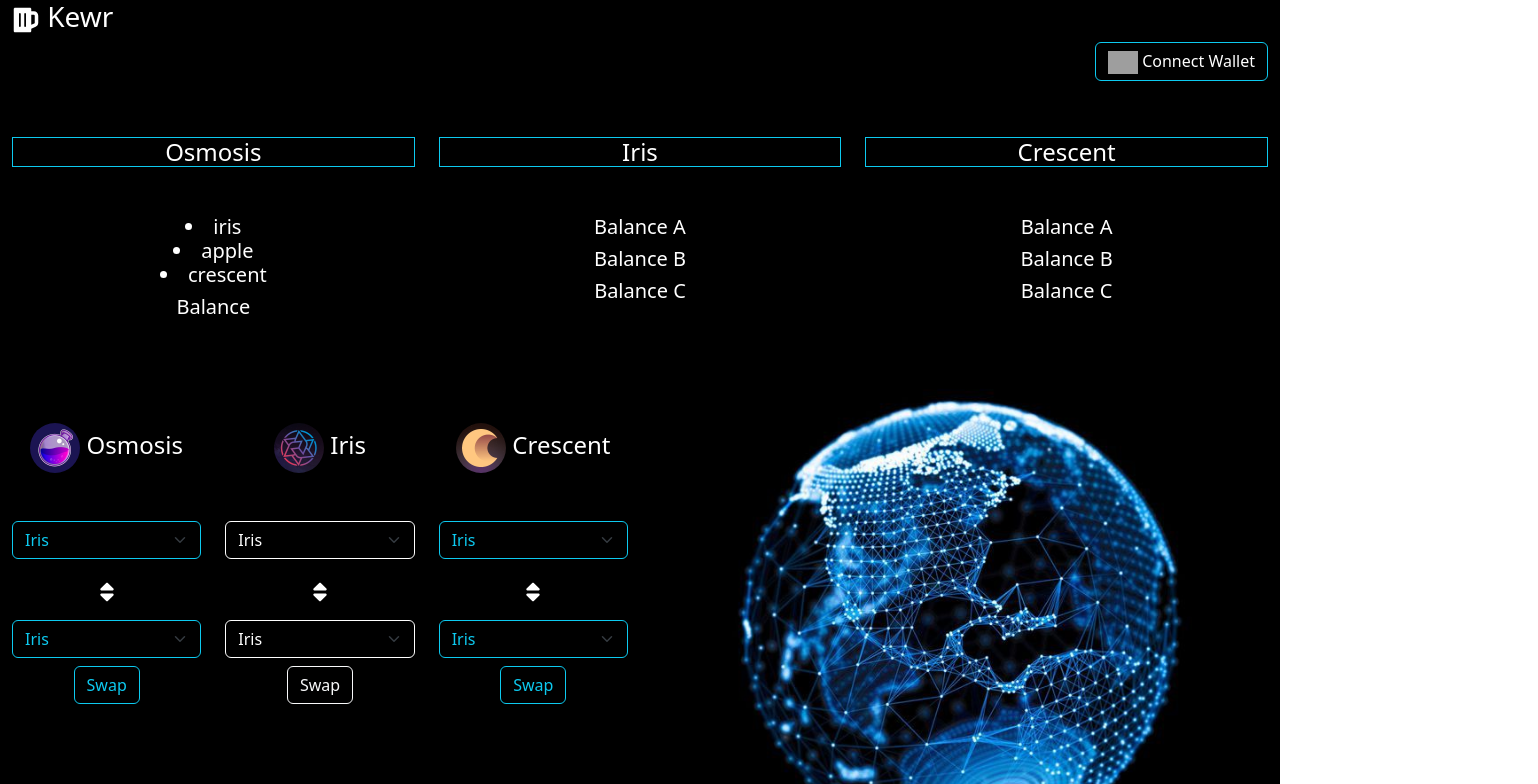
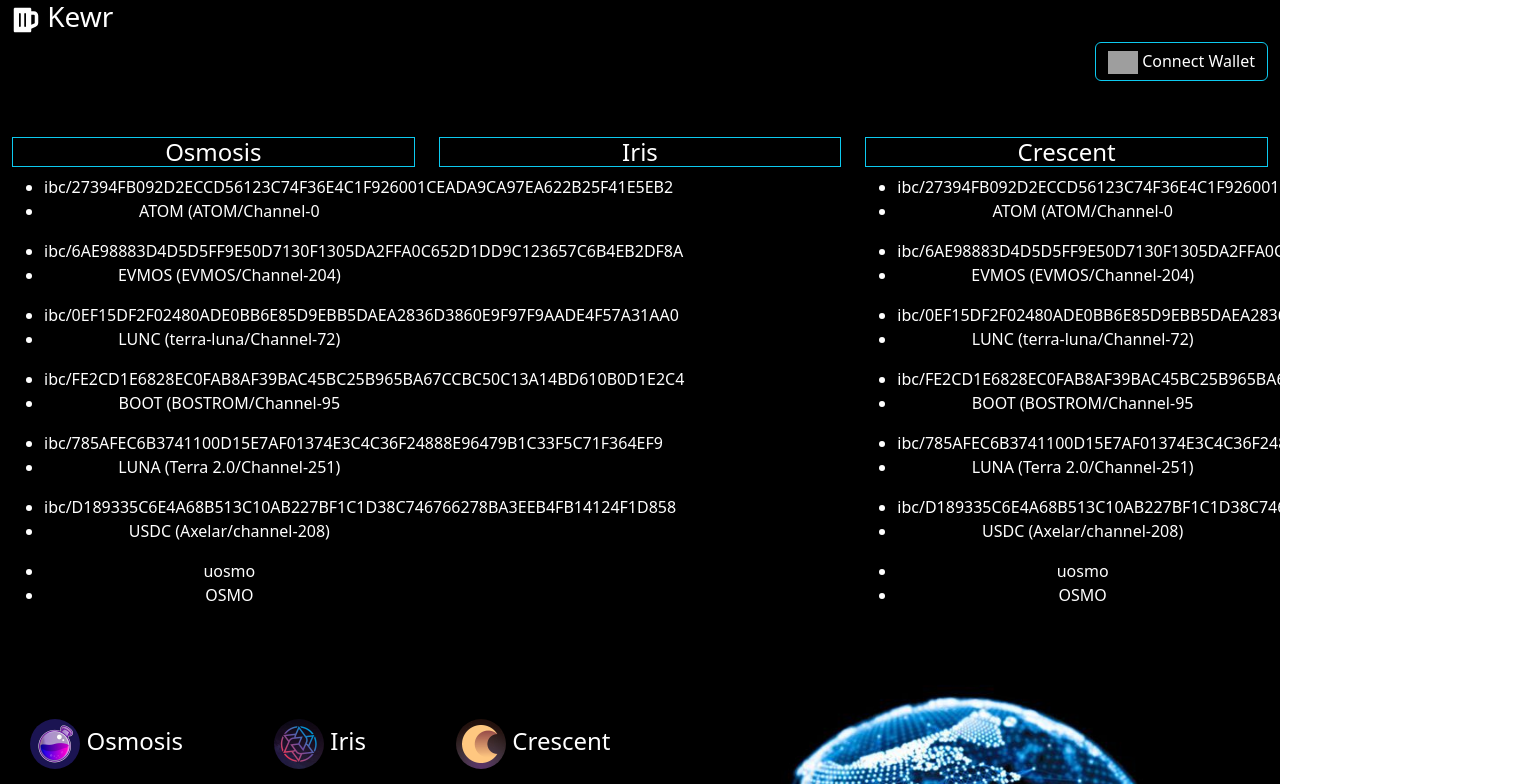
Before and after one commit to kewr-org/kewr-dashboard, a React (Create React App) app in the folder client/: page / in a window 1280 px wide. Shown: the top 784 px of the page, 1538 px wide, since content can reach past the window. Built offline with nearby package versions, Linux system fonts and the light colour scheme; no server answers; grey boxes are pictures that could not be loaded.

Commit message:
fix JSON

```diff
--- a/client/src/App.js
+++ b/client/src/App.js
@@ -14,9 +14,37 @@
 function App() {
 const [categories, setCategories] = useState();
 const [address, setAddress] = useState('');
-const ibcLists = ["iris", "apple", "crescent"];
+const ibcListsOsmosis = [
+  {
+    "denom": "ibc/27394FB092D2ECCD56123C74F36E4C1F926001CEADA9CA97EA622B25F41E5EB2",
+    "alias": "ATOM (ATOM/Channel-0"
+    },
+    {
+    "denom": "ibc/6AE98883D4D5D5FF9E50D7130F1305DA2FFA0C652D1DD9C123657C6B4EB2DF8A",
+    "alias": "EVMOS (EVMOS/Channel-204)"
+    },
+    {
+    "denom": "ibc/0EF15DF2F02480ADE0BB6E85D9EBB5DAEA2836D3860E9F97F9AADE4F57A31AA0",
+    "alias": "LUNC (terra-luna/Channel-72)"
+    },
+    {
+    "denom": "ibc/FE2CD1E6828EC0FAB8AF39BAC45BC25B965BA67CCBC50C13A14BD610B0D1E2C4",
+    "alias": "BOOT (BOSTROM/Channel-95"
+    },
+    {
+    "denom": "ibc/785AFEC6B3741100D15E7AF01374E3C4C36F24888E96479B1C33F5C71F364EF9",
+    "alias": "LUNA (Terra 2.0/Channel-251)"
+    },
+    {
+    "denom": "ibc/D189335C6E4A68B513C10AB227BF1C1D38C746766278BA3EEB4FB14124F1D858",
+    "alias": "USDC (Axelar/channel-208)"
+    },
+    {
+    "denom": "uosmo",
+    "alias": "OSMO"
+    }
+];
 
-const list = ibcLists.map (ibcList => <li key={ibcList}>{ibcList}</li>)
 
 //  keplr
  async function handleClick() {
@@ -35,7 +63,7 @@
 
   const retrieveCategories = async () => {
     try{
-      const {data} = await axios.get('http://localhost:5000/balances/osmo')
+      const { data } = await axios.get('http://localhost:5000/balances/osmo/')
       setCategories(data.balances)
       console.log(data)
     }catch(error){
@@ -58,21 +86,25 @@
         <div className='row text-white text-center mt-5'>
           <div className='col-4'>
             <h4 className='border border-info'>Osmosis</h4>
-            <h5 className='mt-5'>{JSON.stringify(categories)}</h5>
-            <h5>{list}</h5>
-            <h5>Balance</h5>
+            {ibcListsOsmosis.map((ibcListsOsmosis,index) => (
+              <ul>
+                  <li>{ibcListsOsmosis.denom}</li>
+                  <li>{ibcListsOsmosis.alias}</li>
+              </ul>
+            ))}
           </div>
           <div className='col-4'>
             <h4 className='border border-info'>Iris</h4>
-            <h5 className='mt-5'>Balance A</h5>
-            <h5>Balance B</h5>
-            <h5>Balance C</h5>
+            <h2>{retrieveCategories}</h2>
           </div>
           <div className='col-4'>
             <h4 className='border border-info'>Crescent</h4>
-            <h5 className='mt-5'>Balance A</h5>
-            <h5>Balance B</h5>
-            <h5>Balance C</h5>
+            {ibcListsOsmosis.map((ibcListsOsmosis,index) => (
+              <ul>
+                  <li>{ibcListsOsmosis.denom}</li>
+                  <li>{ibcListsOsmosis.alias}</li>
+              </ul>
+            ))}
           </div>
         </div>
         <div className='row text-white text-center mt-5 '>
--- a/client/src/ibclist.json
+++ b/client/src/ibclist.json
@@ -1,4 +1,4 @@
-"osmosis": [
+{"osmosis" : [
     {
     "denom": "ibc/27394FB092D2ECCD56123C74F36E4C1F926001CEADA9CA97EA622B25F41E5EB2",
     "alias": "ATOM (ATOM/Channel-0"
@@ -27,4 +27,4 @@
     "denom": "uosmo",
     "alias": "OSMO"
     }
-    ],
+    ]}
```
